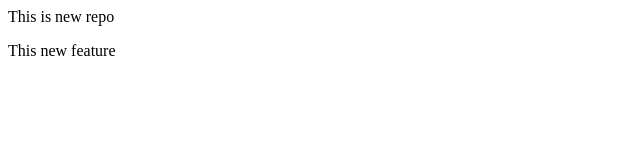
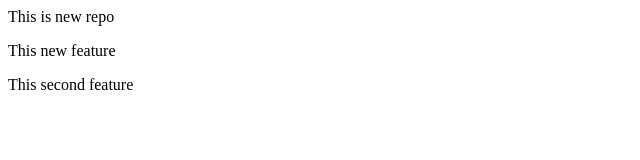
Before and after one commit to Ankit-Rai-10/LocalRepo, a plain HTML site: page index.html in a window 1280 px wide. Shown: the whole page, without its empty margins (0-640 px from the left). Drawn offline with Linux system fonts and the light colour scheme.

Commit message:
added second feature

```diff
--- a/index.html
+++ b/index.html
@@ -1,2 +1,3 @@
 <p>This is new repo</p>
 <p>This new feature</p>
+<p>This second feature</p>
```
